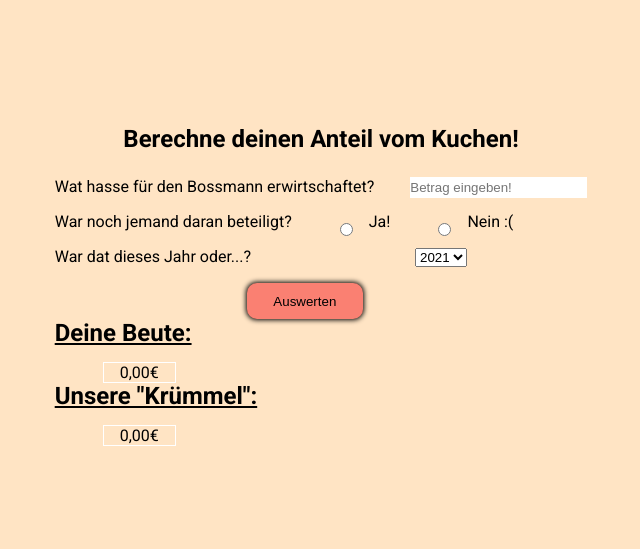
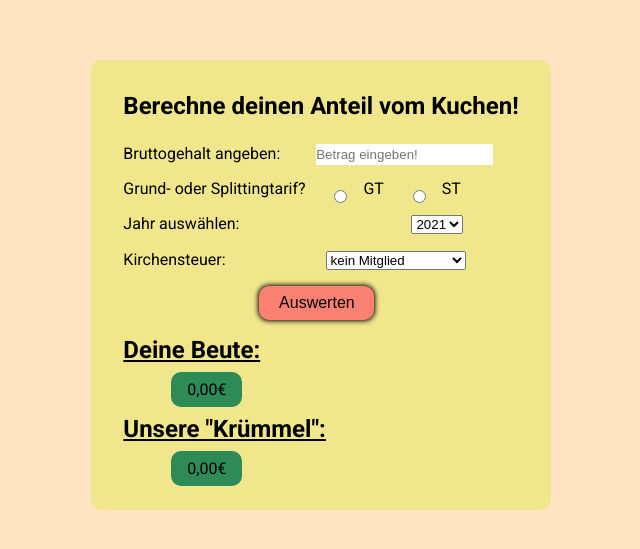
Before and after one commit to Schmelzofen/JS-Einkommenssteuer-Rechner, a website: page index.html in a window 1280 px wide. Shown: the part 115-664 px from the top of the page, without its empty margins (319-959 px from the left). Drawn offline with Linux system fonts and the light colour scheme.

Commit message:
Kirchensteuer

```diff
--- a/assets/css/style.css
+++ b/assets/css/style.css
@@ -15,6 +15,12 @@ main{
     align-items: center;
 }
 
+section{
+    padding: 2rem;
+    background-color:khaki;
+    border-radius: 10px;
+}
+
 h2{
     padding: 0 0 1rem 0;
     text-decoration: underline;
@@ -22,10 +28,10 @@ h2{
 
 p{
     display: inline;
-    padding: 0 1rem;
+    padding: .5rem 1rem;
+    border-radius: 10px;
+    background-color:seagreen;
     margin: 0 0 1rem 3rem;
-    border: 1px solid white;
-
 }
 
 .block1 button{
@@ -34,7 +40,14 @@ p{
     border: none;
     background-color:salmon;
     box-shadow: 0px 0px 5px 1px;
-    margin: 1rem 0 0 12rem;
+    margin: 1rem 0 0 8.5rem;
+    font-size: 1rem;
+    transition: .2s ease-in-out;
+
+}
+
+button:active{
+    transform: scale(.9);
 }
 
 .block1 h1{
@@ -61,12 +74,28 @@ p{
 }
 
 .block1-2 label{
-    padding: 0 3rem 1rem 0;
+    padding: 0 1.8rem 1rem 0;
 
 }
 
 .block1-3 label{
-    padding: 0 10rem 0rem 0;
+    padding: 0 10.5rem 0rem 0;
+}
+
+.block1-3{
+    padding: 0 0 1rem 0;
+}
+
+.block1-4 label{
+    padding: 0 6rem 0 0;
+}
+
+.block2 h2:nth-of-type(1){
+    padding: 1rem 0 1rem 0;
+}
+
+.block2 h2:nth-of-type(2){
+    padding: 1rem 0;
 }
 
 #radio1{
--- a/index.html
+++ b/index.html
@@ -13,7 +13,7 @@
         <div class="block1">
           <h1>Berechne deinen Anteil vom Kuchen!</h1>
           <div class="block1-1">
-            <label for="">Wat hasse für den Bossmann erwirtschaftet?</label>
+            <label for="">Bruttogehalt angeben:</label>
             <input
               type="text"
               name=""
@@ -22,20 +22,28 @@
             />
           </div>
           <div class="block1-2">
-            <label for="">War noch jemand daran beteiligt?</label>
+            <label for="">Grund- oder Splittingtarif?</label>
             <div>
               <input type="radio" name="splitting" id="radio1" />
-              <label for="">Ja!</label>
+              <label for="">GT</label>
               <input type="radio" name="splitting" id="radio2" />
-              <label for="">Nein :(</label>
+              <label for="">ST</label>
             </div>
           </div>
           <div class="block1-3">
-            <label for="">War dat dieses Jahr oder...?</label>
+            <label for="">Jahr auswählen:</label>
             <select name="jahr" id="jahr">
               <option value="0" name="jahr">2021</option>
               <option value="1" name="jahr">2020</option>
               <option value="2" name="jahr">2019</option>
+            </select>
+          </div>
+          <div class="block1-4">
+            <label for="kirche">Kirchensteuer:</label>
+            <select name="kirche" id="">
+              <option value="">kein Mitglied</option>
+              <option value="">8% (Bayern, BaWü)</option>
+              <option value="">9% (übrige)</option>
             </select>
           </div>
           <button onclick="steuern()">Auswerten</button>
```
